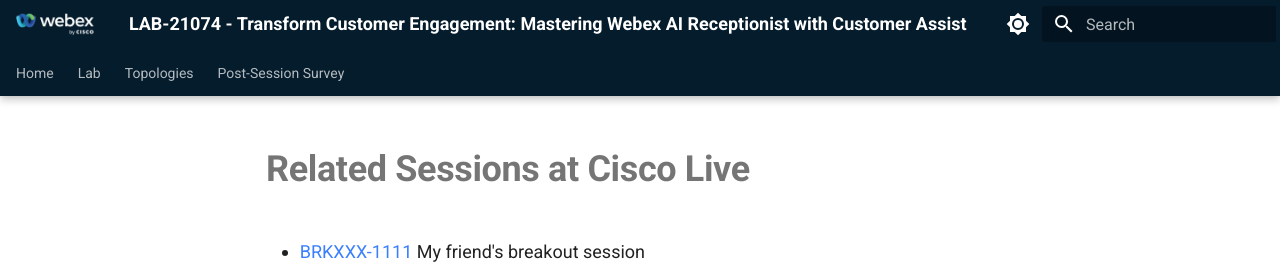
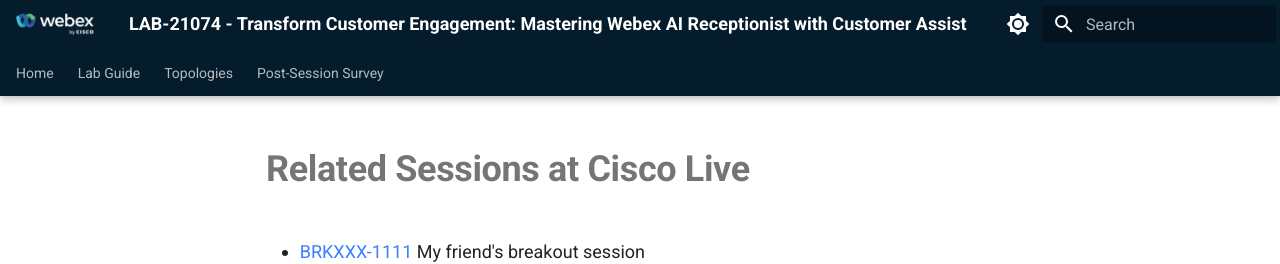
Before and after one commit to WebexCC-SA/LAB-21074, an MkDocs documentation site: the page built from docs/conclusion.md, in a window 1280 px wide. Shown: the top 264 px of the page. Built offline with MkDocs 1.6.1 and Material for MkDocs 9.7.7, drawn with Linux system fonts in a browser that asks for light colours.

Commit message:
Rename Lab navigation to Lab Guide

```diff
--- a/mkdocs.yml
+++ b/mkdocs.yml
@@ -86,7 +86,7 @@
           format: !!python/name:pymdownx.superfences.fence_code_format
 nav:
   - Home: index.md
-  - Lab:
+  - Lab Guide:
       - Learning Objectives: lab-learning-objectives.md
       - Overview: lab-overview.md
       - Lab 1 - Accessing your Lab: lab-1-accessing-your-lab-5-minutes.md
```
